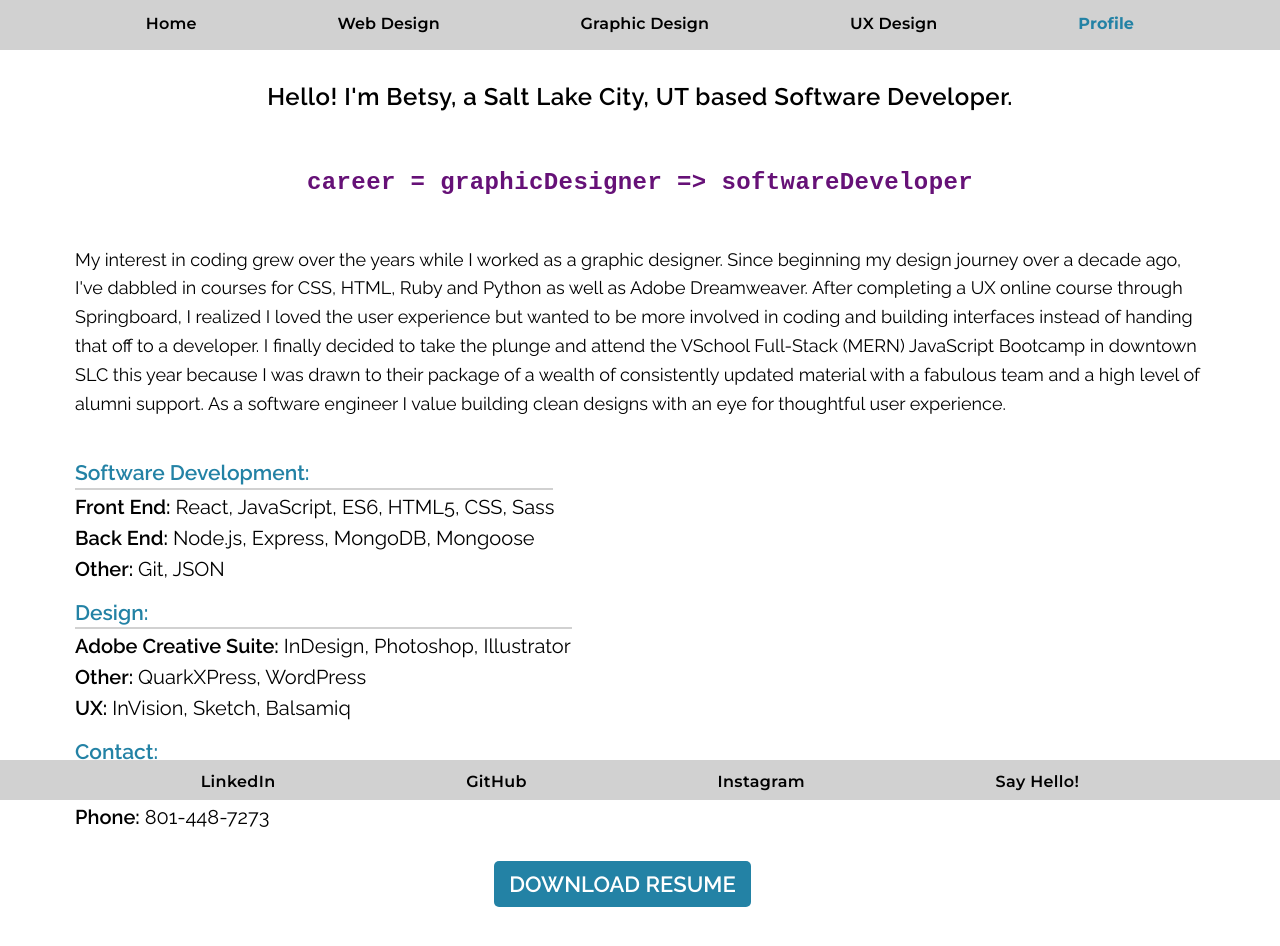
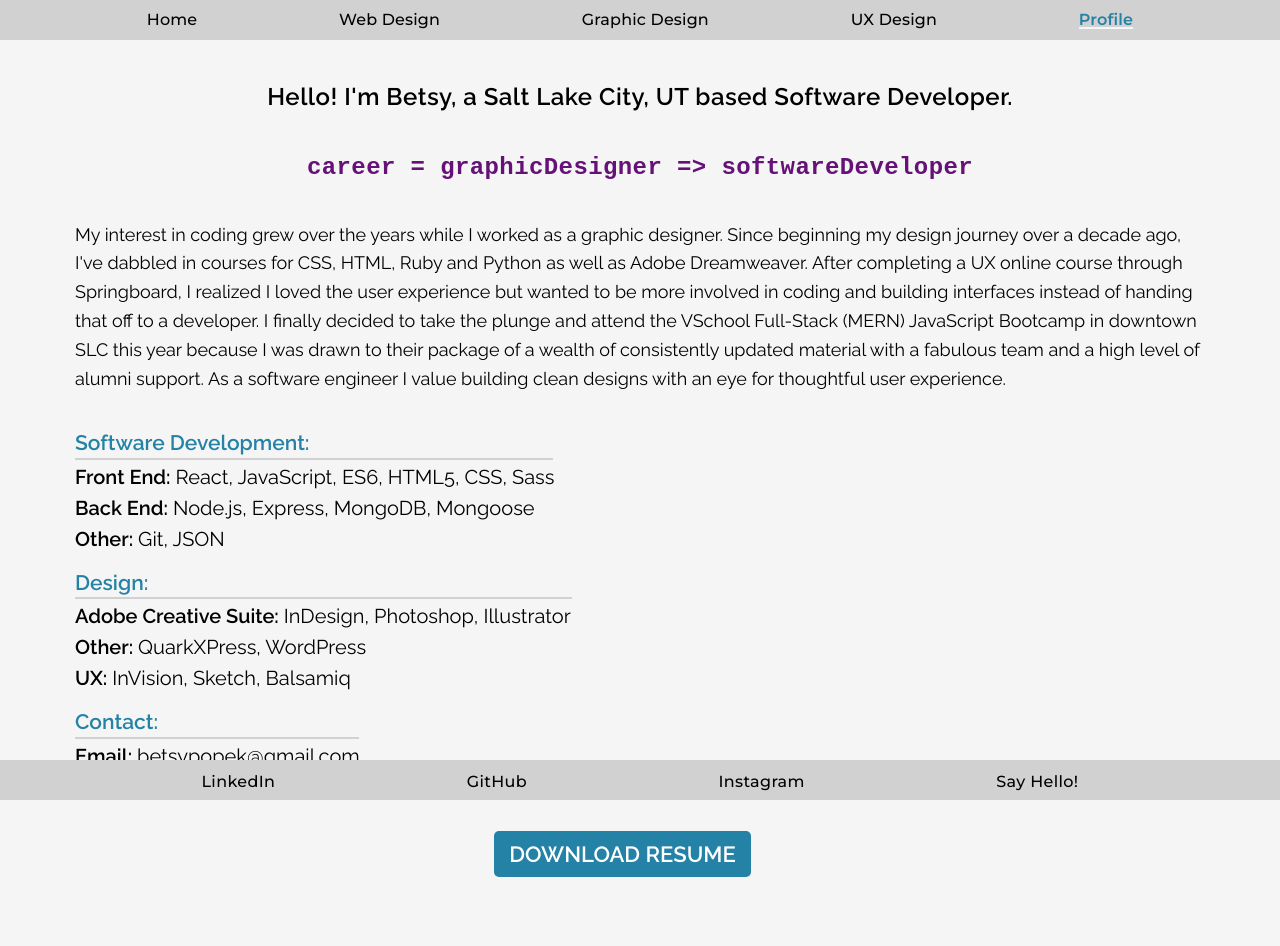
Before and after one commit to BPopek/bp-portfolio, a React app: page /profile in a window 1280 px wide. Built offline with nearby package versions, Linux system fonts and the light colour scheme.

Commit message:
styling tweaks

```diff
--- a/src/appMainStyles.scss
+++ b/src/appMainStyles.scss
@@ -19,6 +19,9 @@ $darkgrey: #666;
     margin: 0;
     padding: 0;
 }
+html {
+    background-color: whitesmoke;
+}
 .App {
     margin: 0;
     padding: 0;
@@ -28,7 +31,7 @@ $darkgrey: #666;
 .homeContainer {
     display: grid;
     position: relative;
-    margin: 65px 50px 50px 50px;
+    margin: 65px 50px 65px 50px;
     grid-template-columns: 1fr 1fr;
     grid-template-rows: auto 210px;
     row-gap: 25px;
@@ -45,7 +48,7 @@ $darkgrey: #666;
     }
     @media (min-width: 750px) {
         grid-template-columns: 1fr 1fr 1fr 1fr ;
-        margin-top: 85px;
+        margin: 85px 50px 85px 50px;
         row-gap: 30px;
         column-gap: 30px;
     }
@@ -59,7 +62,7 @@ $darkgrey: #666;
         column-gap: 40px;
     }
     @media (min-width: 1400px) {
-        margin-top: 100px;
+        margin: 100px 50px 100px 50px;
         row-gap: 50px;
         column-gap: 50px;
         grid-template-columns: 1fr 1fr 1fr 1fr 1fr;
@@ -68,22 +71,23 @@ $darkgrey: #666;
 .footerLink {
     font-family: $primaryHeaderFont;
     font-style: normal;
-    font-weight: 600;
+    font-weight: 500;
     font-size: 12px;
     text-decoration: none;
     color: black;
     letter-spacing: .35px;
-    line-height: 1.4;
+    line-height: 1.5;
 
     &:hover {
         color: $primaryAccentColor;
+        font-weight: 600;
     }
     @media (min-width: 400px) {
         font-size: 14px;
     }
     @media (min-width: 750px) {
         font-size: 16px;
-        line-height: 1.5;
+        // line-height: 2.2;
     }
 }
 .footCont {
@@ -103,24 +107,26 @@ $darkgrey: #666;
 .navbarLink {
     font-family: $primaryHeaderFont;
     font-style: normal;
-    font-weight: 600;
+    font-weight: 500;
     text-decoration: none;
     font-size: 12px;
     color: black;
     letter-spacing: .15px;
     z-index: 5;
     line-height: 1.2;
-    margin: 0px 5px 0px;
+    margin: 0px 5px 3px;
+    // padding-bottom: 2px;
 
     &:hover {
         color: $secondAccentColor;
+        font-weight: 600;
     }
     @media (min-width: 400px) {
         font-size: 14px;
     }
     @media (min-width: 750px) {
         font-size: 16px;
-        line-height: 1.7;
+        margin: 0px 5px 1px;
     }
     // @media (min-width: 900px) {
 
@@ -131,7 +137,8 @@ $darkgrey: #666;
 }
 .navbarLinkActive{
     color: $primaryAccentColor;
-    font-weight: 700;
+    font-weight: 600;
+    border-bottom: 2px solid whitesmoke;
 }
 .navbarCont {
     background-color: $primaryBackgroundColor;
@@ -139,9 +146,9 @@ $darkgrey: #666;
     position: fixed;
     top: 0px;
     width: 100vw;
-    height: 50px;
+    height: 40px;
     padding: 10px;
-    line-height: 50px;
+    line-height: 40px;
     justify-content: space-evenly;
     text-align: center;
     z-index: 6;
@@ -340,7 +347,7 @@ $darkgrey: #666;
 }
 .welcome {
     font-family: $primaryMainFont;
-    margin: 25px 35px 15px;
+    margin: 25px 35px 0px;
     font-size: 15px;
     line-height: 1.4;
     letter-spacing: .5px;
@@ -351,16 +358,16 @@ $darkgrey: #666;
     }
     @media (min-width: 700px) {
         font-size: 18px;
-        margin: 40px 35px 15px;
+        margin: 40px 35px 0px;
     }
     @media (min-width: 1000px) {
         font-size: 24px;
-        margin: 50px 35px 15px;
+        margin: 50px 35px 0px;
     }
 }
 .careerCode {
     font-family: 'Courier New', Courier, monospace;
-    margin: 10px 25px;
+    margin: 20px 55px;
     font-size: 15px;
     color: $secondAccentColor;
     font-weight: 600;
@@ -377,11 +384,11 @@ $darkgrey: #666;
     }
     @media (min-width: 700px) {
         font-size: 18px;
-        margin: 20px 25px 10px;
+        margin: 30px 25px ;
     }
     @media (min-width: 1000px) {
         font-size: 24px;
-        margin: 40px 35px 10px;
+        margin: 40px 35px;
     }
 }
 @-webkit-keyframes text-shadow-pop-bottom {
@@ -425,22 +432,22 @@ $darkgrey: #666;
   }
 .profileHistory {
     font-family: $primaryMainFont;
-    margin: 1px 35px;
+    margin: 0px 40px 35px;
     font-size: 15px;
     text-align: left;
     line-height: 1.4;
 
     @media (min-width: 400px) {
-        margin: 15px 35px 20px;
+        margin: 0px 35px 35px;
     }
     @media (min-width: 700px) {
         font-size: 18px;
-        margin: 20px 35px 25px;
+        margin: 0px 35px 35px;
         line-height: 1.5;
     }
     @media (min-width: 1000px) {
         font-size: 18px;
-        margin: 40px 75px;
+        margin: 0px 75px 35px;
         line-height: 1.6;
     }
 }
```
